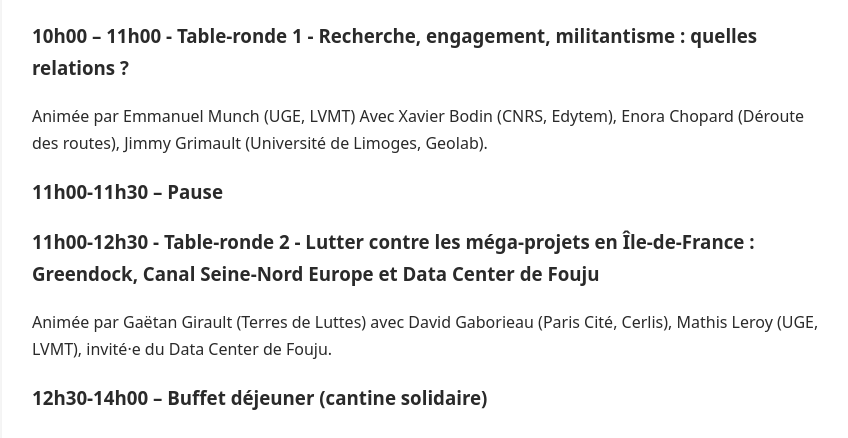
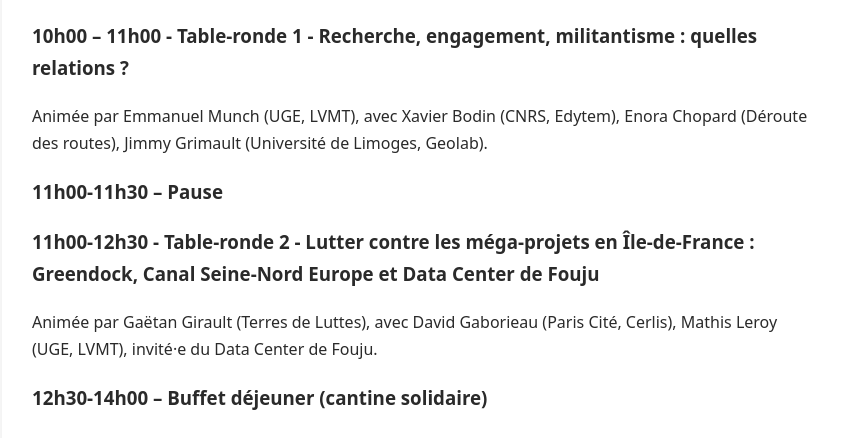
Before and after one commit to champs-des-possibles/champs-des-possibles.github.io, a Jekyll site: the page built from _posts/2026-10-08-journee.md, in a window 1280 px wide and 900 px high, scrolled down 1221 px. Shown: the part 155-593 px from the top of the window, without its empty margins (213-1061 px from the left). Built offline with Jekyll 4.4.1, drawn with Linux system fonts in a browser that asks for light colours.

Commit message:
Add files via upload

```diff
--- a/_posts/2026-10-08-journee.md
+++ b/_posts/2026-10-08-journee.md
@@ -36,14 +36,12 @@ date_display: 08 octobre 2026
 Avec Eléa Proust, doctorante à AgroParis Tech, laboratoire SENS.
 
 ### 10h00 – 11h00 - Table-ronde 1 - Recherche, engagement, militantisme : quelles relations ?
-Animée par Emmanuel Munch (UGE, LVMT)
-Avec Xavier Bodin (CNRS, Edytem), Enora Chopard (Déroute des routes), Jimmy Grimault (Université de Limoges, Geolab).
+Animée par Emmanuel Munch (UGE, LVMT), avec Xavier Bodin (CNRS, Edytem), Enora Chopard (Déroute des routes), Jimmy Grimault (Université de Limoges, Geolab).
 
 ### 11h00-11h30 – Pause
 
 ### 11h00-12h30 - Table-ronde 2 - Lutter contre les méga-projets en Île-de-France : Greendock, Canal Seine-Nord Europe et Data Center de Fouju
-Animée par Gaëtan Girault (Terres de Luttes)
-avec David Gaborieau (Paris Cité, Cerlis), Mathis Leroy (UGE, LVMT), invité·e du Data Center de Fouju.
+Animée par Gaëtan Girault (Terres de Luttes), avec David Gaborieau (Paris Cité, Cerlis), Mathis Leroy (UGE, LVMT), invité·e du Data Center de Fouju.
 
 ### 12h30-14h00 – Buffet déjeuner (cantine solidaire)
 
```
